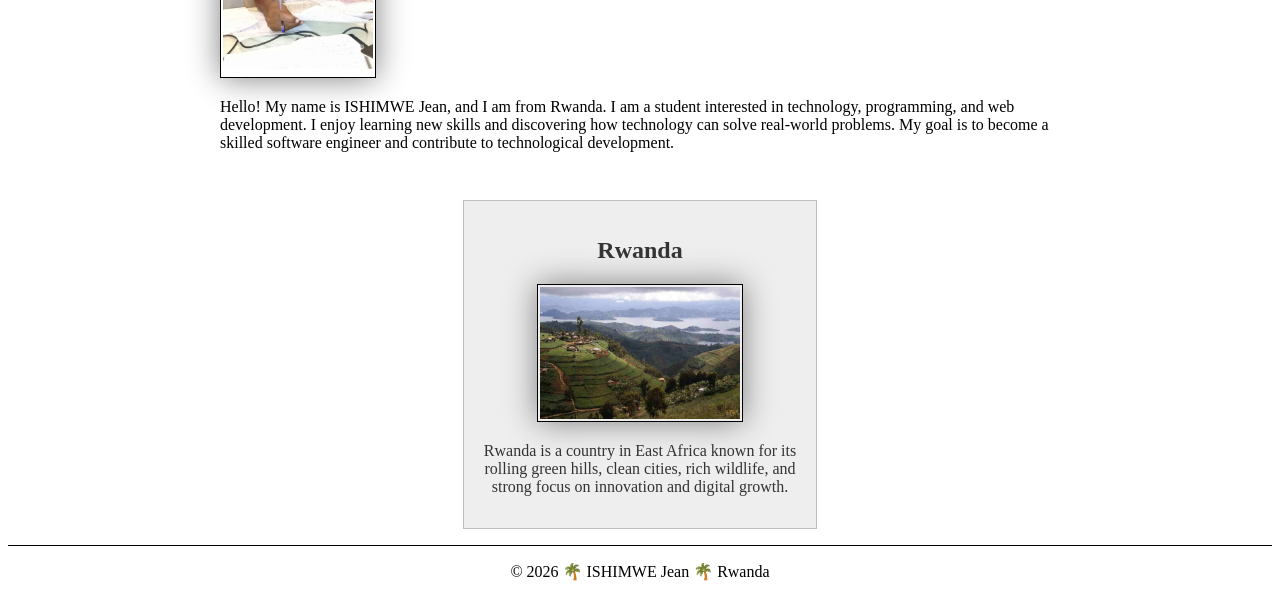
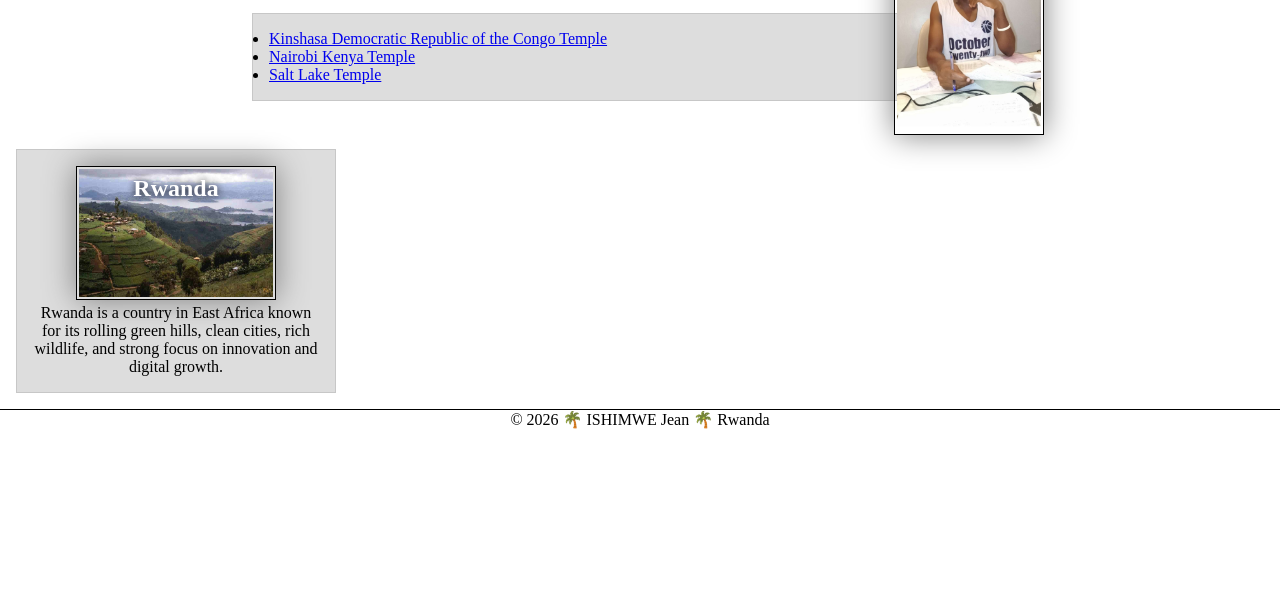
Before and after one commit to johnishimwe0-eng/wdd130, a plain HTML site: page index.html in a window 1280 px wide. Shown: the part 380-977 px from the top of the page. After the commit the page ends 809 px from the top, so only its background shows below. Drawn offline with Linux system fonts and the light colour scheme.

Commit message:
week 2 code-along activity: CSS And Html then, Links.

```diff
--- a/index.html
+++ b/index.html
@@ -17,6 +17,8 @@
         <nav>
             <a href="#">Home</a>
             <a href="wwr/">Rafting Website</a>
+            <a href="https://www.linkedin.com/in/jean-ishimwe-904635415" target="_blank" rel="noopener">LinkedIn</a>
+            <a href="https://www.facebook.com/profile.php?id=61581143893477" target="_blank" rel="noopener">Facebook</a>
         </nav>
     </header>
 
@@ -33,10 +35,16 @@
             My goal is to become a skilled software engineer and
             contribute to technological development.
         </p>
+
+        <ul class="box">
+            <li><a href="https://www.churchofjesuschrist.org/temples/details/kinshasa-democratic-republic-of-the-congo-temple" target="_blank" rel="noopener">Kinshasa Democratic Republic of the Congo Temple</a></li>
+            <li><a href="https://www.churchofjesuschrist.org/temples/details/nairobi-kenya-temple" target="_blank" rel="noopener">Nairobi Kenya Temple</a></li>
+            <li><a href="https://www.churchofjesuschrist.org/temples/details/salt-lake-temple" target="_blank" rel="noopener">Salt Lake Temple</a></li>
+        </ul>
     </main>
 
     <!-- ADDED: <aside> element placed after </main> and before <footer> -->
-    <aside>
+    <aside class="box">
         <!-- ADDED: Heading (<h2>) for your country -->
         <h2>Rwanda</h2>
         <!-- ADDED: Image (<img>) representing Rwanda (keep file size <= 125kB) -->
--- a/styles/styles.css
+++ b/styles/styles.css
@@ -1,3 +1,9 @@
+* {
+    margin: 0;
+    padding: 0;
+    box-sizing: border-box;
+}
+
 :root {
     --primary-color: darkblue;
     --secondary-color: #eeeeee;
@@ -46,6 +52,8 @@ main {
 main img {
     width: var(--img-width-sm);
     height: auto;
+    float: right;
+    margin: 0 0 var(--spacing-md) var(--spacing-md);
 }
 
 /* Step 4.6: Paragraph padding set to 0 */
@@ -53,15 +61,22 @@ p {
     padding: 0;
 }
 
-/* Step 4.3: Aside styling (width, margin, border, padding, background-color, color) */
+/* Step 4.3: Aside styling */
 aside {
+    position: relative;
     width: 20rem;
     margin: var(--spacing-md) auto;
-    border: 1px solid var(--border-subtle);
-    padding: var(--spacing-md);
-    background-color: var(--secondary-color);
-    color: var(--text-color);
     text-align: center;
+}
+
+/* Overlay heading on the aside image */
+aside h2 {
+    position: absolute;
+    top: 25px;
+    left: 50%;
+    transform: translateX(-50%);
+    color: var(--text-light);
+    text-shadow: 0 0 8px var(--border-dark);
 }
 
 /* Step 4.4: Image inside aside (width: 200px, height: auto) */
@@ -76,3 +91,12 @@ footer {
     border-top: 1px solid var(--border-dark);
     text-align: center;
 }
+
+/* Class Selectors */
+.box {
+    margin: 1rem;
+    border: 1px solid rgb(0 0 0 / 10%);
+    padding: 1rem;
+    background-color: #ddd;
+    color: #000;
+}
```
